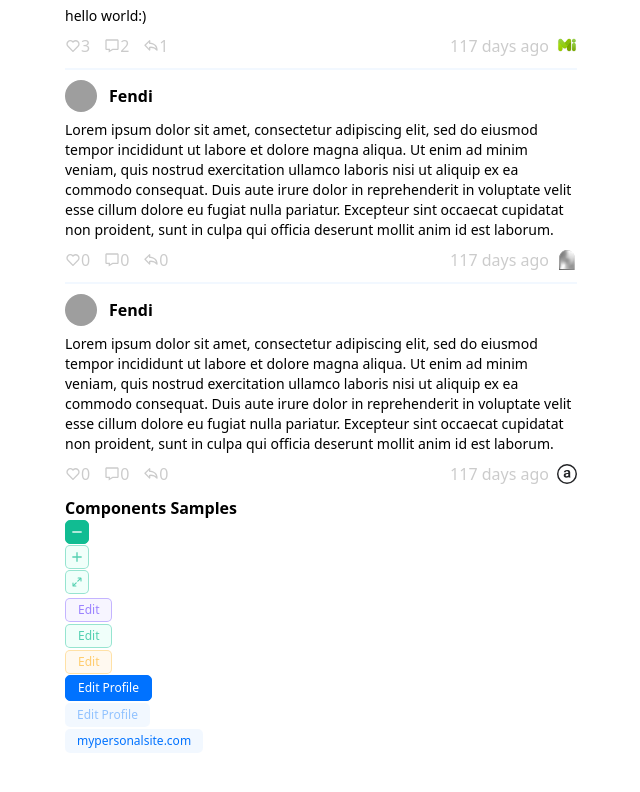
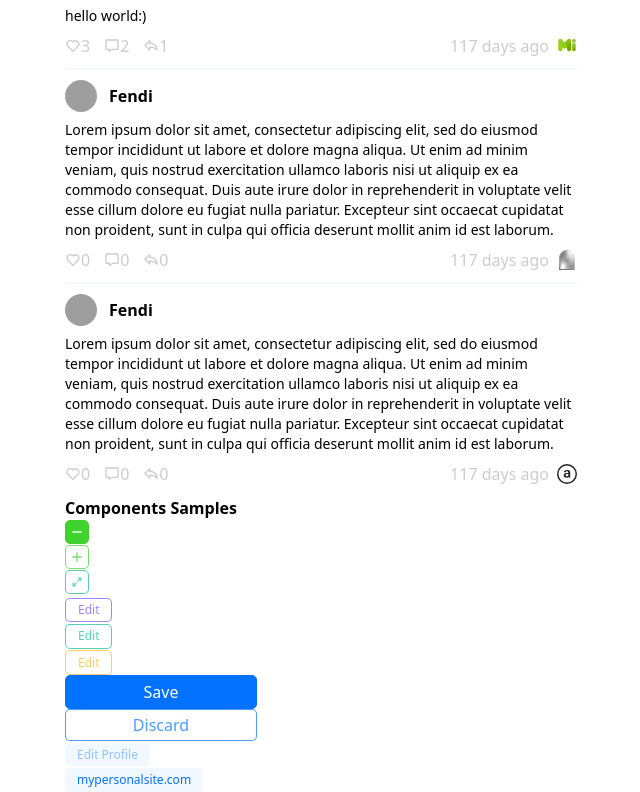
Before and after one commit to ahjdwgg/Revery, a Next.js app: page /test in a window 1280 px wide. Shown: the part 561-1353 px from the top of the page, without its empty margins (319-959 px from the left). Before the commit the page ends 1314 px from the top, so only its background shows below. Built offline with nearby package versions, Linux system fonts and the light colour scheme; grey boxes are pictures that could not be loaded.

Commit message:
feat: button hover style updated; added config for font size and width

```diff
--- a/components/buttons/Button.tsx
+++ b/components/buttons/Button.tsx
@@ -6,9 +6,11 @@ import { BUTTON_ICONS, COLORTOSTYLE } from './variables';
 interface ButtonInterface {
     color: string;
     text?: string;
+    fontSize?: string;
     icon?: string;
     isOutlined?: boolean;
     isDisabled?: boolean;
+    width?: string;
 }
 /**
  * This Button component supports 4 different kinds of buttons:
@@ -18,17 +20,19 @@ interface ButtonInterface {
  * 4. button with an icon
  * @param {string} color - The text and background color of the button
  * @param {string} [text] - The text of the button
+ * @param {string} [fontSize] - The font size of the button
  * @param {string} [icon] - The icon on the button
  * @param {boolean} [isOutlined] - Specify if the button style is outlined
  * @param {boolean} [isDisabled] - Specify if the button style is disabled
+ * @param {string} [width] - width if not wrapped around text
  * @example
  * <Button text={"Edit Profile"} color={COLORS.nft} isOutlined={true}/>
  */
 const Button = (props: ButtonInterface) => {
-    var { color, text, icon, isOutlined, isDisabled } = props;
+    var { color, text, fontSize, icon, isOutlined, isDisabled, width } = props;
 
     var bgDefaultStyle = '';
-    var bgBgStyle = '';
+    var bgAltStyle = '';
     var textStyle = '';
     var borderStyle = '';
     var hoverTextStyle = '';
@@ -39,7 +43,7 @@ const Button = (props: ButtonInterface) => {
         for (let styleItem of COLORTOSTYLE) {
             if (styleItem.name == color) {
                 bgDefaultStyle = styleItem.bgDefault;
-                bgBgStyle = styleItem.bgBg;
+                bgAltStyle = styleItem.bgAlt;
                 textStyle = styleItem.text;
                 borderStyle = styleItem.border;
                 hoverTextStyle = styleItem.hoverText;
@@ -50,11 +54,19 @@ const Button = (props: ButtonInterface) => {
     }
 
     // default = simple button filled with specified color
-    const defaultClassName = `${bgDefaultStyle} ${hoverBgStyle} hover:bg-opacity-70 text-white font-medium text-xs ${hoverTextStyle} hover:text-opacity-80 py-1 px-3 border ${borderStyle} hover:border ${hoverBorderStyle} hover:border-opacity-80 rounded`;
+    const defaultClassName = `${bgDefaultStyle} ${hoverBgStyle} text-white font-medium ${
+        fontSize ? fontSize : 'text-xs'
+    } ${hoverTextStyle} py-1 ${fontSize ? 'px-6' : 'px-3'} ${width} border ${borderStyle} ${hoverBorderStyle} rounded`;
 
-    const outlinedClassName = `h-6 ${bgBgStyle} ${textStyle} text-opacity-70 font-medium text-xs hover:text-opacity-80 py-sm px-3 border ${borderStyle} border-opacity-40 hover:border-opacity-80 rounded`;
+    const outlinedClassName = `${bgAltStyle} ${textStyle} text-opacity-70 font-medium ${
+        fontSize ? fontSize : 'text-xs'
+    } hover:text-opacity-80 py-sm ${
+        fontSize ? 'px-6' : 'px-3'
+    } ${width} border ${borderStyle} border-opacity-70 hover:border-opacity-40 rounded`;
 
-    const disabledClassName = `h-6 ${bgDefaultStyle} ${textStyle} text-opacity-40 text-xs font-medium py-sm px-3 rounded bg-opacity-5 cursor-not-allowed`;
+    const disabledClassName = `${bgDefaultStyle} ${textStyle} text-opacity-40 ${
+        fontSize ? fontSize : 'text-xs'
+    } font-medium py-sm ${fontSize ? 'px-6' : 'px-3'} ${width} rounded bg-opacity-5 cursor-not-allowed`;
 
     var className = defaultClassName;
 
--- a/components/buttons/variables.ts
+++ b/components/buttons/variables.ts
@@ -1,5 +1,6 @@
 export const COLORS = {
     primary: 'primary',
+    account: 'account',
     nft: 'nft',
     donation: 'donation',
     footprint: 'footprint',
@@ -14,7 +15,7 @@ export const BUTTON_ICONS = {
 interface colorToStyleInterface {
     name: string;
     bgDefault: string;
-    bgBg: string;
+    bgAlt: string;
     text: string;
     border: string;
     hoverBg: string;
@@ -26,41 +27,51 @@ export const COLORTOSTYLE: colorToStyleInterface[] = [
     {
         name: 'primary',
         bgDefault: 'bg-primary',
-        bgBg: 'bg-white',
+        bgAlt: 'bg-white',
         text: 'text-primary',
         border: 'border-primary',
-        hoverBg: 'hover:bg-white',
-        hoverText: 'hover:text-primary',
+        hoverBg: 'hover:opacity-90',
+        hoverText: 'hover:text-white',
         hoverBorder: 'hover:border-primary',
+    },
+    {
+        name: 'account',
+        bgDefault: 'bg-account',
+        bgAlt: 'bg-white',
+        text: 'text-account',
+        border: 'border-account',
+        hoverBg: 'hover:opacity-90',
+        hoverText: 'hover:text-white',
+        hoverBorder: 'hover:border-account',
     },
     {
         name: 'nft',
         bgDefault: 'bg-nft',
-        bgBg: 'bg-nft-bg',
+        bgAlt: 'bg-white',
         text: 'text-nft',
         border: 'border-nft',
-        hoverBg: 'hover:bg-nft-bg',
-        hoverText: 'hover:text-nft',
+        hoverBg: 'hover:opacity-90',
+        hoverText: 'hover:text-white',
         hoverBorder: 'hover:border-nft',
     },
     {
         name: 'donation',
         bgDefault: 'bg-donation',
-        bgBg: 'bg-donation-bg',
+        bgAlt: 'bg-white',
         text: 'text-donation',
         border: 'border-donation',
-        hoverBg: 'hover:bg-donation-bg',
-        hoverText: 'hover:text-donation',
+        hoverBg: 'hover:opacity-90',
+        hoverText: 'hover:text-white',
         hoverBorder: 'hover:border-donation',
     },
     {
         name: 'footprint',
         bgDefault: 'bg-footprint',
-        bgBg: 'bg-footprint-bg',
+        bgAlt: 'bg-white',
         text: 'text-footprint',
         border: 'border-footprint',
-        hoverBg: 'hover:bg-footprint-bg',
-        hoverText: 'hover:text-footprint',
+        hoverBg: 'hover:opacity-90',
+        hoverText: 'hover:text-white',
         hoverBorder: 'hover:border-footprint',
     },
 ];
--- a/pages/test.tsx
+++ b/pages/test.tsx
@@ -63,13 +63,20 @@ const Test: NextPage = () => {
                 <h1>
                     <b>Components Samples</b>
                 </h1>
-                <Button isOutlined={false} color={COLORS.donation} icon={'minus'} />
-                <Button isOutlined={true} color={COLORS.donation} icon={'plus'} />
+                <Button isOutlined={false} color={COLORS.account} icon={'minus'} />
+                <Button isOutlined={true} color={COLORS.account} icon={'plus'} />
                 <Button isOutlined={true} color={COLORS.donation} icon={'expand'} />
                 <Button isOutlined={true} color={COLORS.nft} text={'Edit'} />
                 <Button isOutlined={true} color={COLORS.donation} text={'Edit'} />
                 <Button isOutlined={true} color={COLORS.footprint} text={'Edit'} />
-                <Button isOutlined={false} color={COLORS.primary} text={'Edit Profile'} />
+                <Button isOutlined={false} color={COLORS.primary} text={'Save'} fontSize={'text-base'} width={'w-48'} />
+                <Button
+                    isOutlined={true}
+                    color={COLORS.primary}
+                    text={'Discard'}
+                    fontSize={'text-base'}
+                    width={'w-48'}
+                />
                 <Button isOutlined={false} isDisabled={true} color={COLORS.primary} text={'Edit Profile'} />
                 <LinkButton text={'mypersonalsite.com'} color={COLORS.primary} />
             </div>
--- a/tailwind.config.js
+++ b/tailwind.config.js
@@ -6,6 +6,10 @@ module.exports = {
         extend: {
             colors: {
                 primary: '#0072ff',
+                account: {
+                    DEFAULT: '#40D22F',
+                    bg: '#F6FFF5',
+                },
                 nft: {
                     DEFAULT: '#7553ff',
                     bg: '#f7f5ff',
@@ -15,7 +19,7 @@ module.exports = {
                     bg: '#F0FFFA',
                 },
                 footprint: {
-                    DEFAULT: '#FFBB39',
+                    DEFAULT: '#FFB426',
                     bg: '#FFF9F0',
                 },
             },
@@ -37,13 +41,11 @@ module.exports = {
             },
             minWidth: {
                 '1/4': '25%',
-            }
+            },
         },
     },
     variants: {
         extend: {},
     },
-    plugins: [
-        require('@tailwindcss/aspect-ratio'),
-    ],
+    plugins: [require('@tailwindcss/aspect-ratio')],
 };
```
